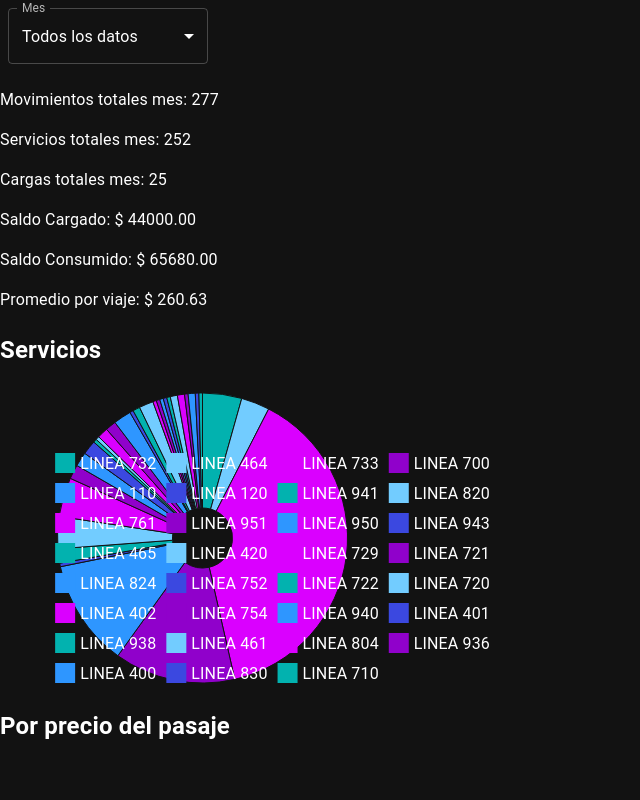
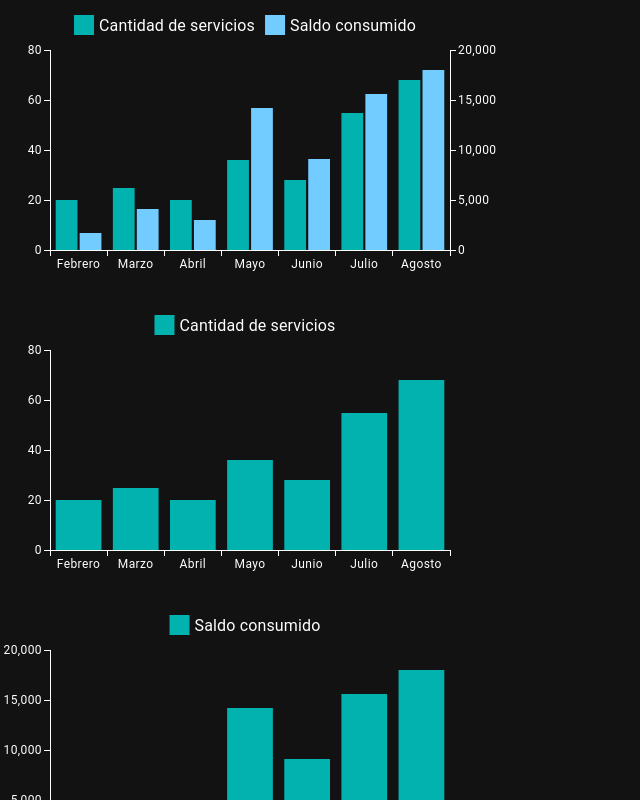
Before and after one commit to fabio2100/movimientossube, a React (Create React App) app: page / in a window 1280 px wide. Shown: the top 800 px of the page, without its empty margins (0-640 px from the left). Built offline with nearby package versions, Linux system fonts and the light colour scheme.

Commit message:
grapsh totales

```diff
--- a/src/components/main.js
+++ b/src/components/main.js
@@ -1,11 +1,6 @@
 import { BarChart, PieChart } from "@mui/x-charts";
 import Uno from "../movimientos/total082024.json";
-import {
-  FormControl,
-  InputLabel,
-  MenuItem,
-  Select,
-} from "@mui/material";
+import { FormControl, InputLabel, MenuItem, Select } from "@mui/material";
 import { useEffect, useState } from "react";
 //Estructura
 /*{
@@ -28,6 +23,7 @@ import { useEffect, useState } from "react";
 export default function Main() {
   const [mes, setMes] = useState("all");
   const [mesProvisorioTotales, setMesProvisorioTotales] = useState([]);
+  const [infoTotales, setInfoTotales] = useState([]);
   const [allMesData, setAllMesData] = useState({
     nroMovimientos: 0,
     nroServicios: 0,
@@ -40,6 +36,50 @@ export default function Main() {
     objEvolucionSaldo: {},
   });
 
+  useEffect(() => {
+    const countByMonth = () => {
+      const data = Uno.Data.Items;
+      const result = {};
+      const monthNames = [
+        "Enero",
+        "Febrero",
+        "Marzo",
+        "Abril",
+        "Mayo",
+        "Junio",
+        "Julio",
+        "Agosto",
+        "Septiembre",
+        "Octubre",
+        "Noviembre",
+        "Diciembre",
+      ];
+
+      data.forEach((item) => {
+        if (item.Type !== "Carga virtual") {
+          const month = new Date(item.Date).getMonth(); // Obtener el mes (0-11) y ajustar a (1-12)
+          const balance = Math.abs(
+            Number(item.BalanceFormat.slice(2).replace(",", "."))
+          );
+          if (result[month]) {
+            result[month].cantidad++;
+            result[month].saldoConsumido += balance;
+          } else {
+            result[month] = {
+              mes: month + 1,
+              cantidad: 1,
+              nombre: monthNames[month],
+              saldoConsumido: balance,
+            };
+          }
+        }
+      });
+
+      return Object.values(result);
+    };
+    setInfoTotales(countByMonth());
+  }, []);
+
   const handleChange = (event) => {
     setMes(event.target.value);
   };
@@ -51,10 +91,10 @@ export default function Main() {
         return fecha.getMonth() + 1 === mes || mes === "all";
       })
     );
-
   }, [mes]);
 
   useEffect(() => {
+    console.log({ infoTotales });
     function saldoSumadora(prev, item) {
       const value =
         item.Type !== "Carga virtual"
@@ -138,7 +178,6 @@ export default function Main() {
       objPrecios: { preciosArray, cantidadPreciosArray },
       objEvolucionSaldo: { evolucionFechasSaldo, evolucionSaldos },
     });
-
   }, [mesProvisorioTotales]);
 
   const inputSelect = (
@@ -152,26 +191,54 @@ export default function Main() {
         onChange={handleChange}
       >
         <MenuItem value={"all"}>Todos los datos</MenuItem>
-        <MenuItem value={1}>Enero</MenuItem>
-        <MenuItem value={2}>Febrero</MenuItem>
-        <MenuItem value={3}>Marzo</MenuItem>
-        <MenuItem value={4}>Abril</MenuItem>
-        <MenuItem value={5}>Mayo</MenuItem>
-        <MenuItem value={6}>junio</MenuItem>
-        <MenuItem value={7}>Julio</MenuItem>
-        <MenuItem value={8}>Agosto</MenuItem>
-        <MenuItem value={9}>Setiembre</MenuItem>
-        <MenuItem value={10}>Octubre</MenuItem>
-        <MenuItem value={11}>Noviembre</MenuItem>
-        <MenuItem value={12}>Diciembre</MenuItem>
+        {infoTotales.map((dataMes) => (
+          <MenuItem id={dataMes.mes} value={dataMes.mes}>{dataMes.nombre}</MenuItem>
+        ))}
       </Select>
     </FormControl>
   );
 
-
-
   return (
     <>
+      <BarChart
+        width={500}
+        height={300}
+        dataset={infoTotales}
+        series={[
+          {
+            dataKey: "cantidad",
+            label: "Cantidad de servicios",
+            id: "pvId",
+            yAxisId: "leftAxisId",
+          },
+          {
+            dataKey: "saldoConsumido",
+            label: "Saldo consumido",
+            id: "uvId",
+            yAxisId: "rightAxisId",
+          },
+        ]}
+        xAxis={[{ scaleType: "band", dataKey: "nombre" }]}
+        yAxis={[{ id: 'leftAxisId' }, { id: 'rightAxisId' }]}
+        rightAxis="rightAxisId"
+      />
+      <BarChart
+        width={500}
+        height={300}
+        dataset={infoTotales}
+        series={[{ dataKey: "cantidad", label: "Cantidad de servicios" }]}
+        xAxis={[{ scaleType: "band", dataKey: "nombre" }]}
+
+      />
+
+      <BarChart
+        width={500}
+        height={300}
+        dataset={infoTotales}
+        series={[{ dataKey: "saldoConsumido", label: "Saldo consumido" }]}
+        xAxis={[{ scaleType: "band", dataKey: "nombre" }]}
+      />
+
       {inputSelect}
       <p>Movimientos totales mes: {allMesData["nroMovimientos"]}</p>
       <p>Servicios totales mes: {allMesData["nroServicios"]}</p>
@@ -215,7 +282,6 @@ export default function Main() {
           layout="horizontal"
         />
       )}
-
     </>
   );
 }
```
